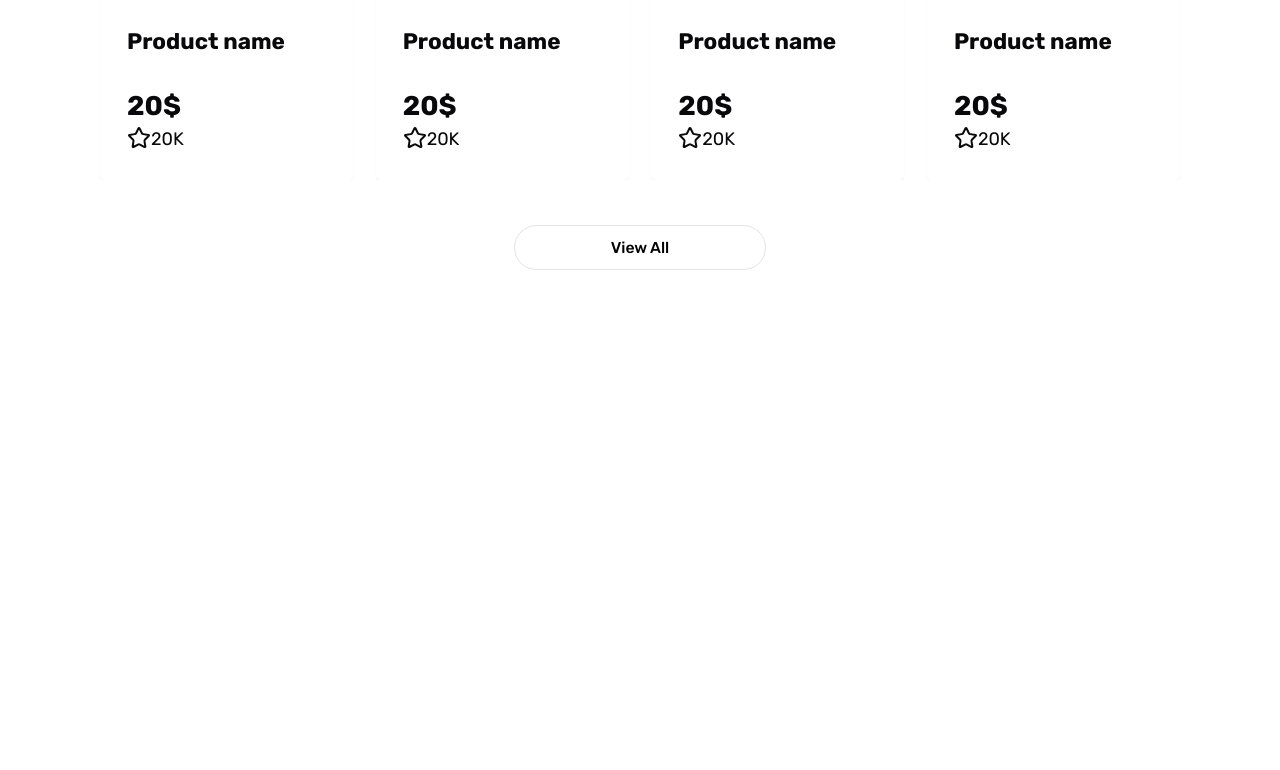
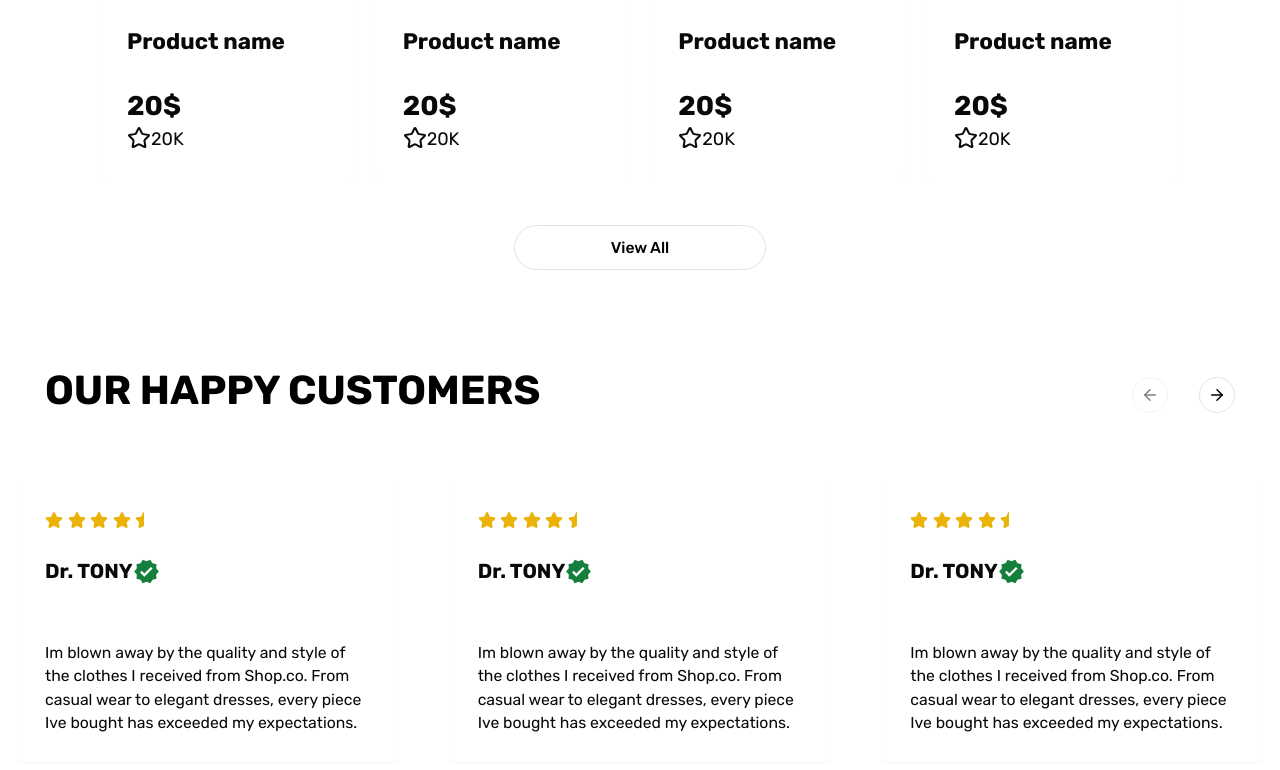
Before and after one commit to Peter3Khalil/fashion-ecommerce, a Next.js app: page / in a window 1280 px wide. Shown: the part 2363-3133 px from the top of the page. Before the commit the page ends 2723 px from the top, so only its background shows below. Built offline with nearby package versions, Linux system fonts and the light colour scheme.

Commit message:
💄 Adding our happy customer

```diff
--- a/package.json
+++ b/package.json
@@ -18,10 +18,12 @@
     "@radix-ui/react-slot": "^1.1.0",
     "class-variance-authority": "^0.7.0",
     "clsx": "^2.1.1",
+    "embla-carousel-react": "^8.3.0",
     "lucide-react": "^0.428.0",
     "next": "14.2.5",
     "react": "^18",
     "react-dom": "^18",
+    "react-icons": "^5.3.0",
     "tailwind-merge": "^2.5.2",
     "tailwindcss-animate": "^1.0.7"
   },
--- a/src/app/page.tsx
+++ b/src/app/page.tsx
@@ -1,5 +1,7 @@
+'use client';
 import Header from '@/components/header';
-import { StarIcon } from '@/components/shared/icons';
+import { MdVerified, StarIcon } from '@/components/shared/icons';
+import Stars from '@/components/stars';
 import { Button } from '@/components/ui/button';
 import {
   Card,
@@ -8,6 +10,13 @@
   CardHeader,
   CardTitle,
 } from '@/components/ui/card';
+import {
+  Carousel,
+  CarouselContent,
+  CarouselItem,
+  CarouselNext,
+  CarouselPrevious,
+} from '@/components/ui/carousel';
 import Image from 'next/image';
 
 const Home = () => {
@@ -144,6 +153,40 @@
             View All
           </Button>
         </section>
+        <Carousel>
+          <div className="flex flex-col items-center justify-between gap-4 px-4 md:flex-row md:px-10">
+            <div className="mb-10 text-center text-2xl font-bold md:text-4xl">
+              OUR HAPPY CUSTOMERS
+            </div>
+            <div className="flex gap-3 md:gap-7">
+              <CarouselPrevious className="static" />
+              <CarouselNext className="static" />
+            </div>
+          </div>
+          <CarouselContent>
+            {Array.from({ length: 5 }).map((_, index) => (
+              <CarouselItem key={index} className="md:basis-1/2 lg:basis-1/3">
+                <div className="p-4">
+                  <Card className="w-full">
+                    <CardHeader>
+                      <Stars value={4.5} />
+                    </CardHeader>
+                    <CardContent className="flex items-center">
+                      <div className="text-lg font-bold">Dr. TONY</div>
+                      <MdVerified className="text-2xl text-green-700" />
+                    </CardContent>
+                    <CardHeader className="text-sm font-normal">
+                      Im blown away by the quality and style of the clothes I
+                      received from Shop.co. From casual wear to elegant
+                      dresses, every piece Ive bought has exceeded my
+                      expectations.
+                    </CardHeader>
+                  </Card>
+                </div>
+              </CarouselItem>
+            ))}
+          </CarouselContent>
+        </Carousel>
       </main>
 
       <footer></footer>
--- a/src/components/shared/icons.ts
+++ b/src/components/shared/icons.ts
@@ -5,3 +5,5 @@
   StarIcon,
   CircleUser as UserIcon,
 } from 'lucide-react';
+export { FaRegStar, FaStar, FaStarHalf } from 'react-icons/fa';
+export { MdVerified } from 'react-icons/md';
--- /dev/null
+++ b/src/components/stars.tsx
@@ -0,0 +1,41 @@
+import { FaRegStar, FaStar, FaStarHalf } from '@/components/shared/icons'; // Make sure to import your icons correctly
+import React, { useState } from 'react';
+
+type StarProps = {
+  value: number; // The rating value from 1 to 5, allowing for half values like 4.5
+};
+
+const Stars = React.forwardRef<
+  HTMLDivElement,
+  React.HTMLAttributes<HTMLDivElement> & StarProps
+>(({ value }, ref) => {
+  const [starsValue, setStarsValue] = useState<number>(value);
+
+  // Function to generate an array representing full stars, half stars, and empty stars
+  const renderStars = () => {
+    const starIcons = [];
+    for (let i = 1; i <= 5; i++) {
+      if (i <= starsValue) {
+        // Full star if index is less than or equal to the rating
+        starIcons.push(<FaStar key={i} className="text-yellow-500" />);
+      } else if (i - starsValue === 0.5) {
+        // Half star if the difference between index and rating is 0.5
+        starIcons.push(<FaStarHalf key={i} className="text-yellow-500" />);
+      } else {
+        // Empty star if index is greater than the rating
+        starIcons.push(<FaRegStar key={i} className="text-gray-400" />);
+      }
+    }
+    return starIcons;
+  };
+
+  return (
+    <div ref={ref} className="flex gap-1">
+      {renderStars()} {/* Render the stars based on the rating */}
+    </div>
+  );
+});
+
+Stars.displayName = 'Stars';
+
+export default Stars;
--- /dev/null
+++ b/src/components/ui/carousel.tsx
@@ -0,0 +1,260 @@
+import * as React from "react"
+import useEmblaCarousel, {
+  type UseEmblaCarouselType,
+} from "embla-carousel-react"
+import { ArrowLeft, ArrowRight } from "lucide-react"
+
+import { cn } from "@/lib/utils"
+import { Button } from "@/components/ui/button"
+
+type CarouselApi = UseEmblaCarouselType[1]
+type UseCarouselParameters = Parameters<typeof useEmblaCarousel>
+type CarouselOptions = UseCarouselParameters[0]
+type CarouselPlugin = UseCarouselParameters[1]
+
+type CarouselProps = {
+  opts?: CarouselOptions
+  plugins?: CarouselPlugin
+  orientation?: "horizontal" | "vertical"
+  setApi?: (api: CarouselApi) => void
+}
+
+type CarouselContextProps = {
+  carouselRef: ReturnType<typeof useEmblaCarousel>[0]
+  api: ReturnType<typeof useEmblaCarousel>[1]
+  scrollPrev: () => void
+  scrollNext: () => void
+  canScrollPrev: boolean
+  canScrollNext: boolean
+} & CarouselProps
+
+const CarouselContext = React.createContext<CarouselContextProps | null>(null)
+
+function useCarousel() {
+  const context = React.useContext(CarouselContext)
+
+  if (!context) {
+    throw new Error("useCarousel must be used within a <Carousel />")
+  }
+
+  return context
+}
+
+const Carousel = React.forwardRef<
+  HTMLDivElement,
+  React.HTMLAttributes<HTMLDivElement> & CarouselProps
+>(
+  (
+    {
+      orientation = "horizontal",
+      opts,
+      setApi,
+      plugins,
+      className,
+      children,
+      ...props
+    },
+    ref
+  ) => {
+    const [carouselRef, api] = useEmblaCarousel(
+      {
+        ...opts,
+        axis: orientation === "horizontal" ? "x" : "y",
+      },
+      plugins
+    )
+    const [canScrollPrev, setCanScrollPrev] = React.useState(false)
+    const [canScrollNext, setCanScrollNext] = React.useState(false)
+
+    const onSelect = React.useCallback((api: CarouselApi) => {
+      if (!api) {
+        return
+      }
+
+      setCanScrollPrev(api.canScrollPrev())
+      setCanScrollNext(api.canScrollNext())
+    }, [])
+
+    const scrollPrev = React.useCallback(() => {
+      api?.scrollPrev()
+    }, [api])
+
+    const scrollNext = React.useCallback(() => {
+      api?.scrollNext()
+    }, [api])
+
+    const handleKeyDown = React.useCallback(
+      (event: React.KeyboardEvent<HTMLDivElement>) => {
+        if (event.key === "ArrowLeft") {
+          event.preventDefault()
+          scrollPrev()
+        } else if (event.key === "ArrowRight") {
+          event.preventDefault()
+          scrollNext()
+        }
+      },
+      [scrollPrev, scrollNext]
+    )
+
+    React.useEffect(() => {
+      if (!api || !setApi) {
+        return
+      }
+
+      setApi(api)
+    }, [api, setApi])
+
+    React.useEffect(() => {
+      if (!api) {
+        return
+      }
+
+      onSelect(api)
+      api.on("reInit", onSelect)
+      api.on("select", onSelect)
+
+      return () => {
+        api?.off("select", onSelect)
+      }
+    }, [api, onSelect])
+
+    return (
+      <CarouselContext.Provider
+        value={{
+          carouselRef,
+          api: api,
+          opts,
+          orientation:
+            orientation || (opts?.axis === "y" ? "vertical" : "horizontal"),
+          scrollPrev,
+          scrollNext,
+          canScrollPrev,
+          canScrollNext,
+        }}
+      >
+        <div
+          ref={ref}
+          onKeyDownCapture={handleKeyDown}
+          className={cn("relative", className)}
+          role="region"
+          aria-roledescription="carousel"
+          {...props}
+        >
+          {children}
+        </div>
+      </CarouselContext.Provider>
+    )
+  }
+)
+Carousel.displayName = "Carousel"
+
+const CarouselContent = React.forwardRef<
+  HTMLDivElement,
+  React.HTMLAttributes<HTMLDivElement>
+>(({ className, ...props }, ref) => {
+  const { carouselRef, orientation } = useCarousel()
+
+  return (
+    <div ref={carouselRef} className="overflow-hidden">
+      <div
+        ref={ref}
+        className={cn(
+          "flex",
+          orientation === "horizontal" ? "-ml-4" : "-mt-4 flex-col",
+          className
+        )}
+        {...props}
+      />
+    </div>
+  )
+})
+CarouselContent.displayName = "CarouselContent"
+
+const CarouselItem = React.forwardRef<
+  HTMLDivElement,
+  React.HTMLAttributes<HTMLDivElement>
+>(({ className, ...props }, ref) => {
+  const { orientation } = useCarousel()
+
+  return (
+    <div
+      ref={ref}
+      role="group"
+      aria-roledescription="slide"
+      className={cn(
+        "min-w-0 shrink-0 grow-0 basis-full",
+        orientation === "horizontal" ? "pl-4" : "pt-4",
+        className
+      )}
+      {...props}
+    />
+  )
+})
+CarouselItem.displayName = "CarouselItem"
+
+const CarouselPrevious = React.forwardRef<
+  HTMLButtonElement,
+  React.ComponentProps<typeof Button>
+>(({ className, variant = "outline", size = "icon", ...props }, ref) => {
+  const { orientation, scrollPrev, canScrollPrev } = useCarousel()
+
+  return (
+    <Button
+      ref={ref}
+      variant={variant}
+      size={size}
+      className={cn(
+        "absolute  h-8 w-8 rounded-full",
+        orientation === "horizontal"
+          ? "-left-12 top-1/2 -translate-y-1/2"
+          : "-top-12 left-1/2 -translate-x-1/2 rotate-90",
+        className
+      )}
+      disabled={!canScrollPrev}
+      onClick={scrollPrev}
+      {...props}
+    >
+      <ArrowLeft className="h-4 w-4" />
+      <span className="sr-only">Previous slide</span>
+    </Button>
+  )
+})
+CarouselPrevious.displayName = "CarouselPrevious"
+
+const CarouselNext = React.forwardRef<
+  HTMLButtonElement,
+  React.ComponentProps<typeof Button>
+>(({ className, variant = "outline", size = "icon", ...props }, ref) => {
+  const { orientation, scrollNext, canScrollNext } = useCarousel()
+
+  return (
+    <Button
+      ref={ref}
+      variant={variant}
+      size={size}
+      className={cn(
+        "absolute h-8 w-8 rounded-full",
+        orientation === "horizontal"
+          ? "-right-12 top-1/2 -translate-y-1/2"
+          : "-bottom-12 left-1/2 -translate-x-1/2 rotate-90",
+        className
+      )}
+      disabled={!canScrollNext}
+      onClick={scrollNext}
+      {...props}
+    >
+      <ArrowRight className="h-4 w-4" />
+      <span className="sr-only">Next slide</span>
+    </Button>
+  )
+})
+CarouselNext.displayName = "CarouselNext"
+
+export {
+  type CarouselApi,
+  Carousel,
+  CarouselContent,
+  CarouselItem,
+  CarouselPrevious,
+  CarouselNext,
+}
```
